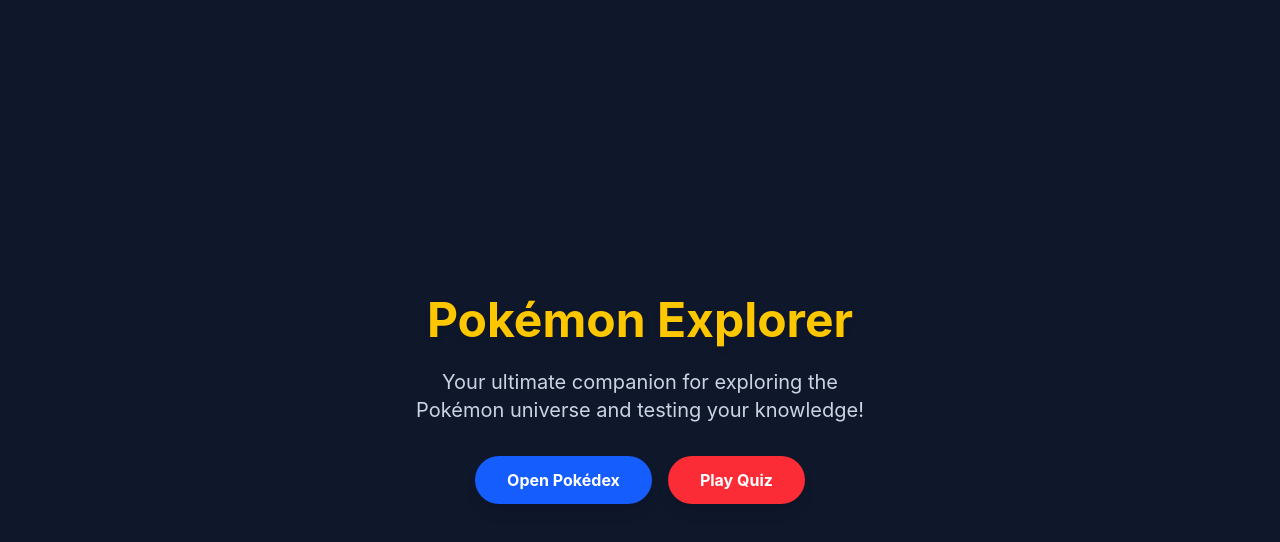
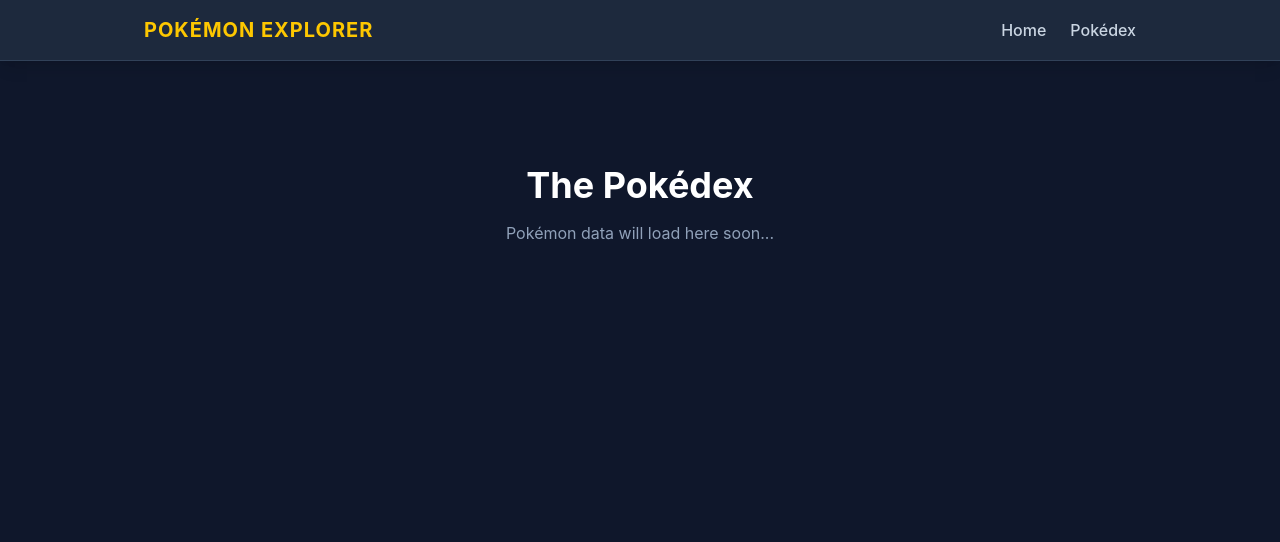
Before and after one commit to Sooraj44882/pokemon-explorer, a React (Vite) app: page /pokedex in a window 1280 px wide. Shown: the top 542 px of the page. Built offline with nearby package versions, Linux system fonts and the light colour scheme.

Commit message:
added the pokedex page and nav bar

```diff
--- a/src/App.jsx
+++ b/src/App.jsx
@@ -1,10 +1,36 @@
+import { BrowserRouter, Routes, Route, Link } from 'react-router-dom'
 import Home from './pages/Home'
+import Pokedex from './pages/Pokedex'
 
 function App() {
   return (
-    <div className="min-h-screen bg-slate-900 flex items-center justify-center p-6">
-      <Home />
-    </div>
+    <BrowserRouter>
+      <div className="min-h-screen bg-slate-900 font-sans selection:bg-yellow-400 selection:text-slate-900 flex flex-col">
+
+        {/* Navigation Bar */}
+        <nav className="bg-slate-800 border-b border-slate-700 p-4 shadow-lg">
+          <div className="max-w-5xl mx-auto flex justify-between items-center px-4">
+            <h1 className="text-xl font-bold text-yellow-400 tracking-wider">
+              <Link to="/">POKÉMON EXPLORER</Link>
+            </h1>
+            <div className="space-x-6 text-slate-300 font-medium">
+              <Link to="/" className="hover:text-white transition-colors">Home</Link>
+              <Link to="/pokedex" className="hover:text-white transition-colors">Pokédex</Link>
+            </div>
+          </div>
+        </nav>
+
+        {/* Page Content */}
+        <main className="grow w-full max-w-5xl mx-auto p-6">
+          <Routes>
+            <Route path="/" element={<Home />} />
+            <Route path="/pokedex" element={<Pokedex />} />
+
+          </Routes>
+        </main>
+
+      </div>
+    </BrowserRouter>
   )
 }
 
--- /dev/null
+++ b/src/pages/Pokedex.jsx
@@ -0,0 +1,8 @@
+export default function Pokedex() {
+  return (
+    <div className="flex flex-col items-center justify-center text-center mt-20">
+      <h2 className="text-4xl font-bold text-white mb-4">The Pokédex</h2>
+      <p className="text-slate-400">Pokémon data will load here soon...</p>
+    </div>
+  )
+}
```
